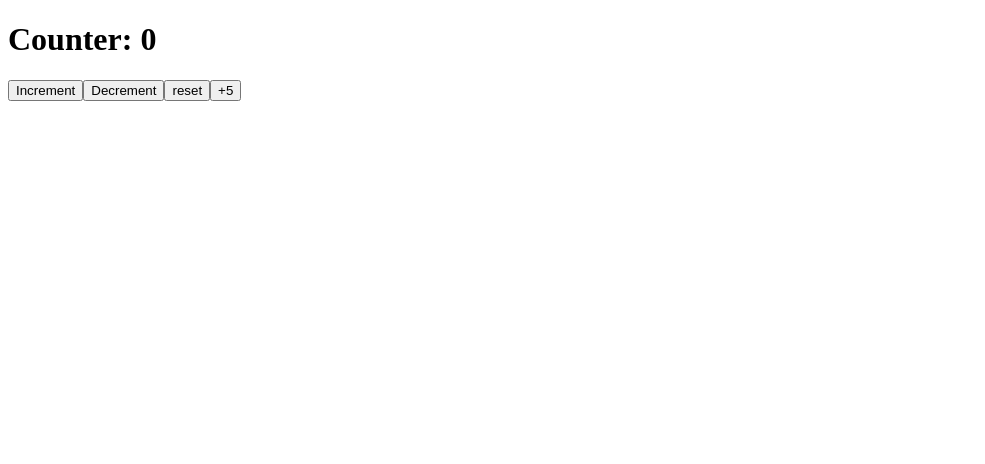
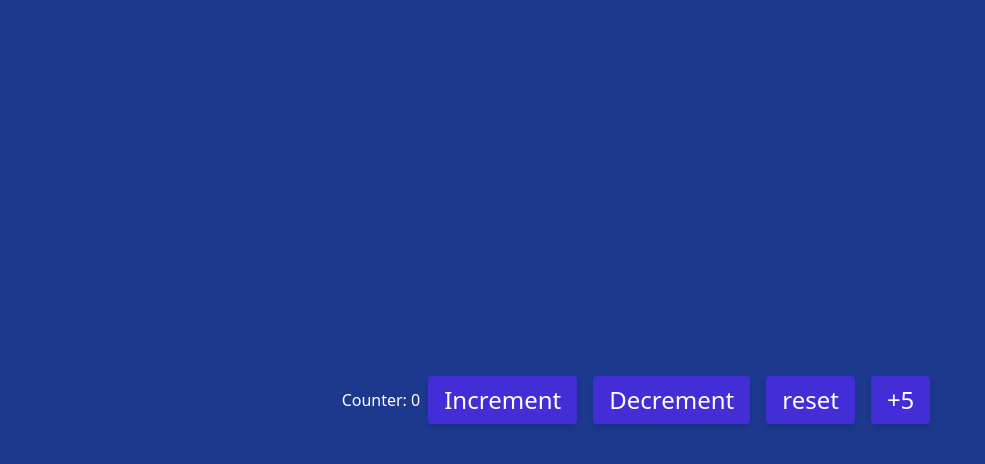
Before and after one commit to abyssiniatech/Redux-App, a React (Vite) app: page / in a window 1280 px wide. Shown: the top 464 px of the page, without its empty margins (0-985 px from the left). Built offline with nearby package versions, Linux system fonts and the light colour scheme.

Commit message:
redux toolkit

```diff
--- a/src/app/Increment.tsx
+++ b/src/app/Increment.tsx
@@ -7,13 +7,13 @@ const Increment = () => {
   const dispatch = useDispatch<AppDispatch>();
 
   return (
-    <div className="h-screen bg-blue-900 text-white">
-      <h1>Counter: {count}</h1>
+    <div className="h-screen bg-blue-900 flex text-white items-center justify-center" >
+      <h1 className="text-center" >Counter: {count}</h1>
         <section>
-            <button onClick={() => dispatch(increment())}>Increment</button>
-            <button onClick={() => dispatch(decrement())}>Decrement</button>
-            <button onClick={() => dispatch(reset())}>reset</button>
-            <button onClick={() => dispatch(incrementByAmount(5))}>+5</button>
+            <button className="bg-indigo-700 text-2xl px-4 py-2 m-2 rounded shadow-md" onClick={() => dispatch(increment())}>Increment</button>
+            <button className="bg-indigo-700 text-2xl px-4 py-2 m-2 rounded shadow-md" onClick={() => dispatch(decrement())}>Decrement</button>
+            <button className="bg-indigo-700 text-2xl px-4 py-2 m-2 rounded shadow-md" onClick={() => dispatch(reset())}>reset</button>
+            <button className="bg-indigo-700 text-2xl px-4 py-2 m-2 rounded shadow-md" onClick={() => dispatch(incrementByAmount(5))}>+5</button>
         </section>
     </div>
   );
--- a/src/main.tsx
+++ b/src/main.tsx
@@ -4,7 +4,7 @@ import ReactDOM from "react-dom/client";
 import { Provider } from "react-redux";
 import { store } from "./app/store";
 import App from "./App";
-
+import "./index.css"
 const root = ReactDOM.createRoot(document.getElementById("root")!);
 root.render(
   <React.StrictMode>
```
